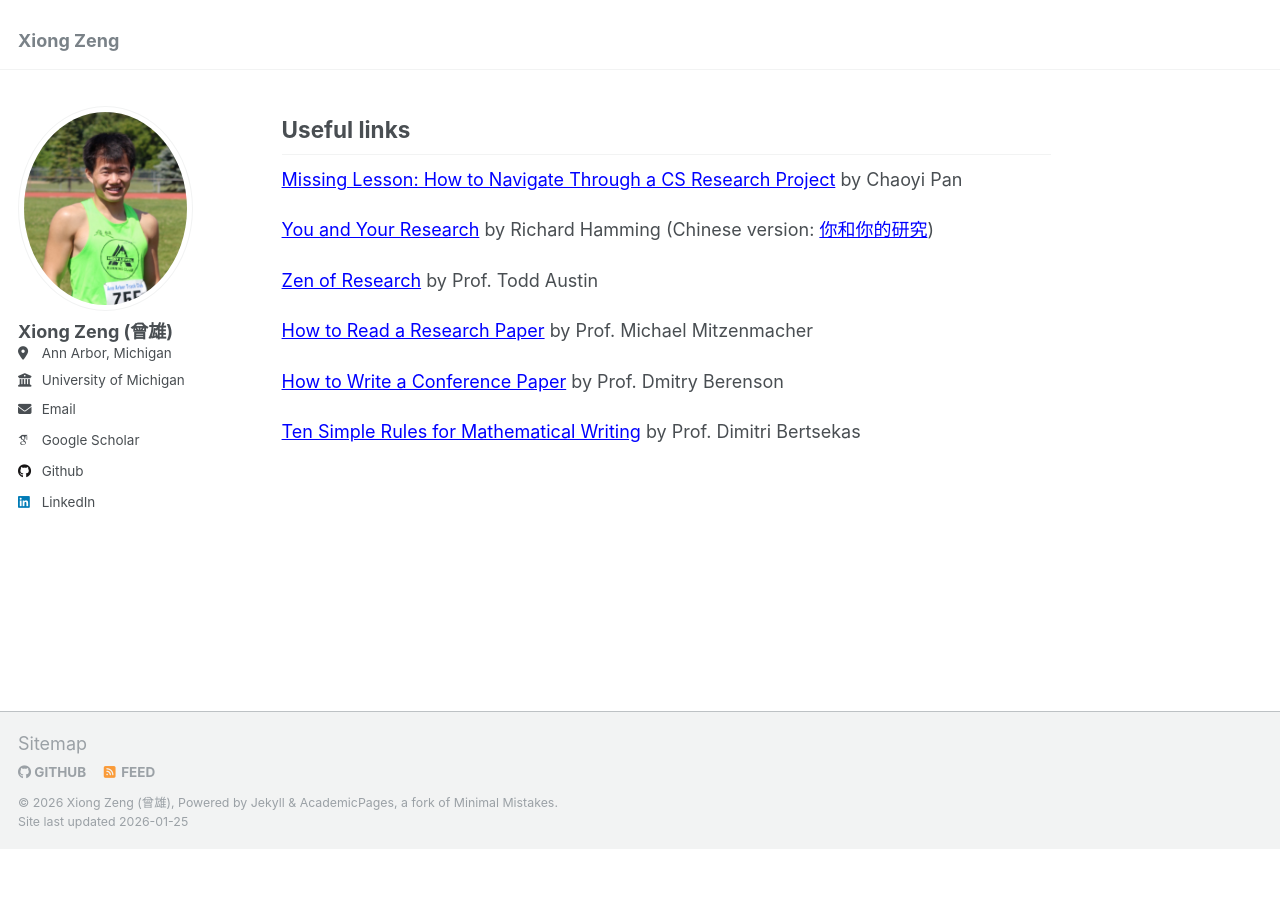
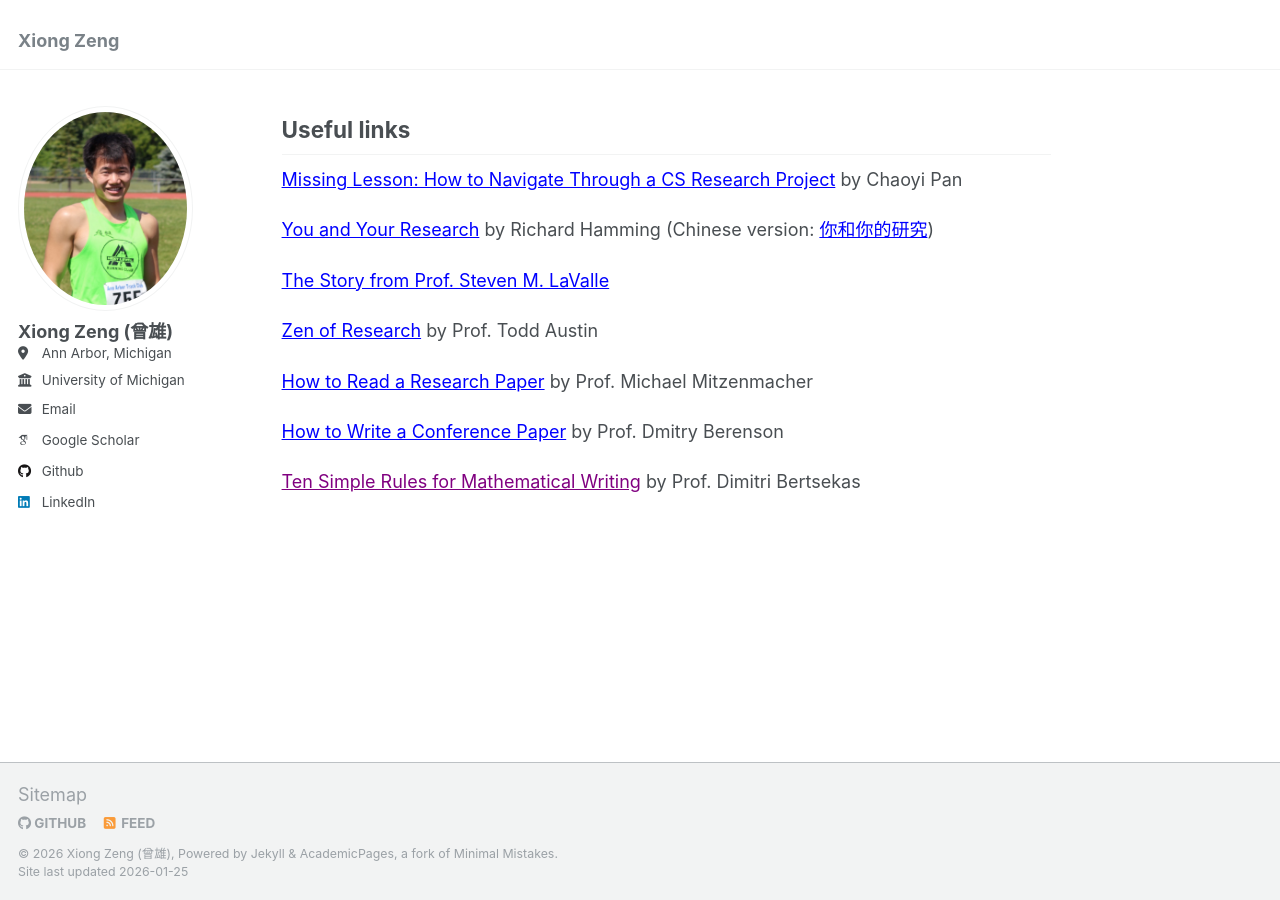
Before and after one commit to zengxiong111/zengxiong.github.io, a Jekyll site: the page built from _pages/about.md, in a window 1280 px wide and 900 px high, scrolled down 3239 px. Built offline with Jekyll 4.4.1, drawn with Linux system fonts in a browser that asks for light colours; some web fonts are replaced; before the commit the page ends 4089 px from its top, so only the background shows below that.

Commit message:
Update about.md

```diff
--- a/_pages/about.md
+++ b/_pages/about.md
@@ -139,12 +139,14 @@
 <a href="https://www.cs.virginia.edu/~robins/YouAndYourResearch.html" style="color: blue;" target="_blank">You and Your Research</a> by Richard Hamming
 (Chinese version: <a href="https://dominich.notion.site/6bbb616bba2b45649f46e30e6ac8c493" style="color: blue;" target="_blank">你和你的研究</a>)
 
+<a href="https://lavalle.pl/bio.html" style="color: blue;" target="_blank">The Story from Prof. Steven M. LaValle</a>
+
 <a href="https://www.linkedin.com/feed/update/urn:li:activity:7198555643308314624/" style="color: blue;" target="_blank">Zen of Research</a> by Prof. Todd Austin
 
 <a href="https://www.eecs.harvard.edu/~michaelm/postscripts/ReadPaper.pdf" style="color: blue;" target="_blank">How to Read a Research Paper</a> by Prof. Michael Mitzenmacher
 
 <a href="https://docs.google.com/document/u/1/d/1_q-gOj2v06kOq1NHeZXWr2gBwEephvOcpCewSYSmMwc/pub" style="color: blue;" target="_blank">How to Write a Conference Paper</a> by Prof. Dmitry Berenson
 
-<a href="https://www.mit.edu/~dimitrib/Ten_Rules.html" style="color: blue;" target="_blank">Ten Simple Rules for Mathematical Writing</a> by Prof. Dimitri Bertsekas
+<a href="https://www.mit.edu/~dimitrib/Ten_Rules.html" style="color: purple;" target="_blank">Ten Simple Rules for Mathematical Writing</a> by Prof. Dimitri Bertsekas
 
 <!-- <a href="https://www.marxists.org/chinese/linbiao/mia-chinese-linbiao-193612.htm" style="color: blue;" target="_blank">About Management and Leadership</a> -->
```
